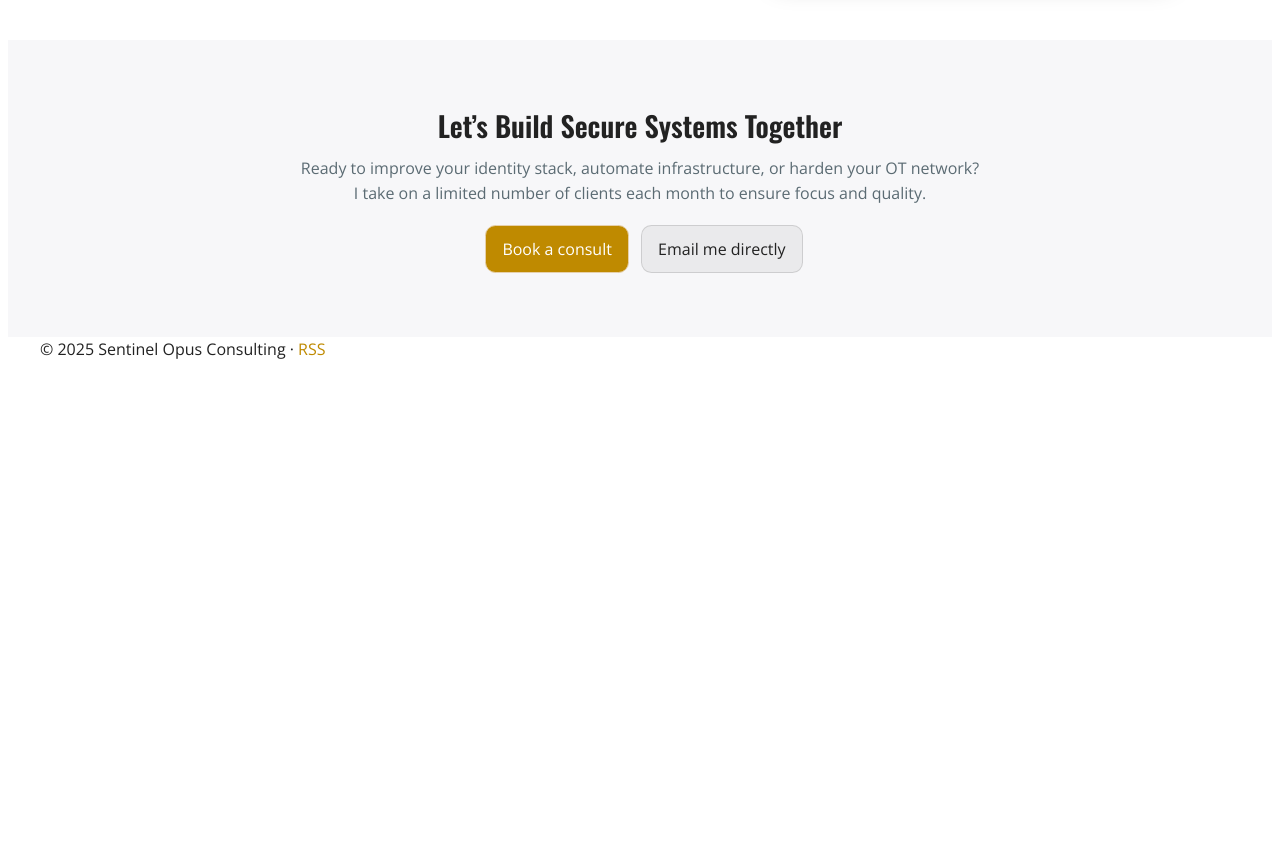
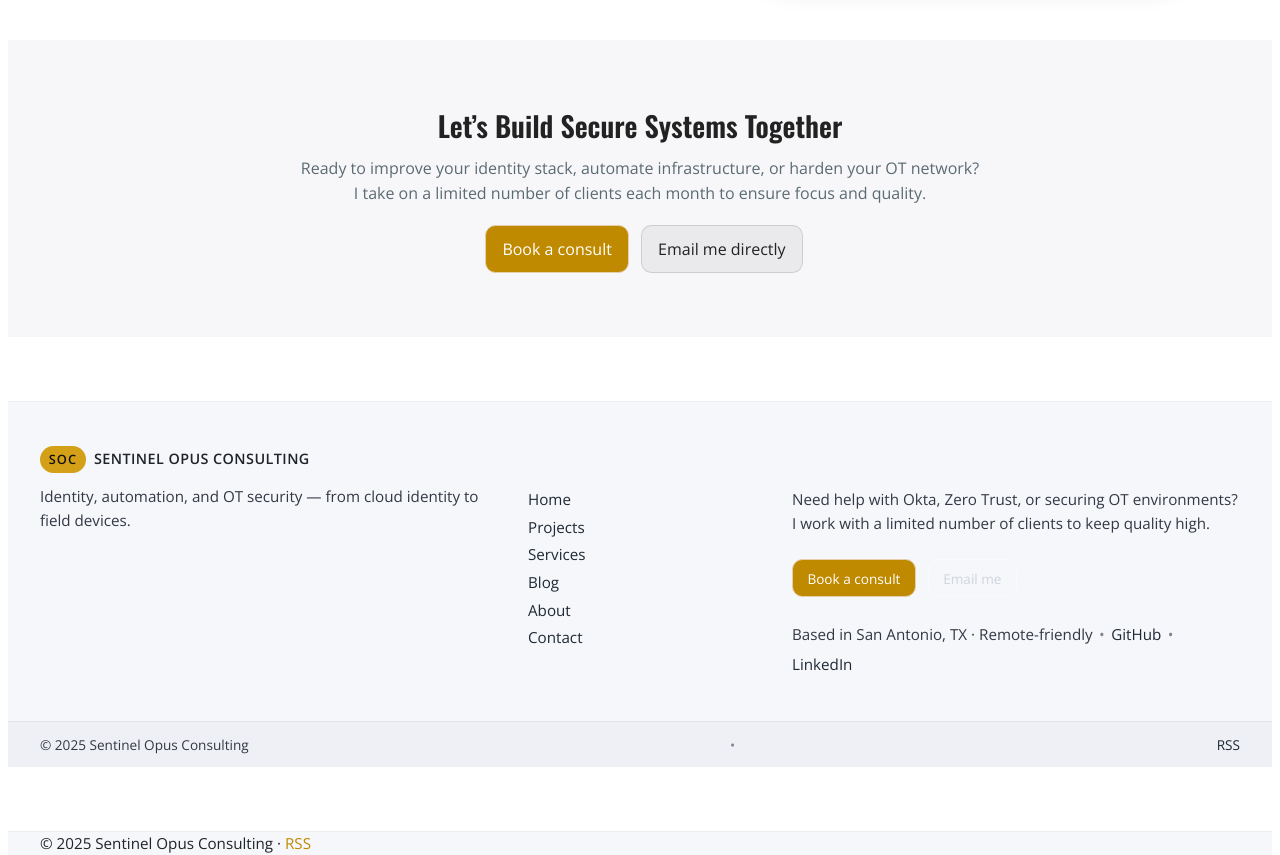
Before and after one commit to JoeySmith-SOC/sentinelopusconsulting, a Jekyll site: the page built from index.html, in a window 1280 px wide and 900 px high, scrolled down 3014 px, cut to the strip 45-900 px from the top of the window. Built offline with Jekyll 4.4.1, drawn with Linux system fonts in a browser that asks for light colours; before the commit the page ends 3421 px from its top, so only the background shows below that.

Commit message:
updated the main.css and footer.html

```diff
--- a/_includes/footer.html
+++ b/_includes/footer.html
@@ -1,3 +1,61 @@
+<footer class="site-footer">
+  <div class="container footer-inner">
+
+    <!-- Brand / Positioning -->
+    <div class="footer-brand">
+      <div class="footer-logo-text">
+        <span class="footer-mark">SOC</span>
+        <span class="footer-name">Sentinel Opus Consulting</span>
+      </div>
+      <p class="footer-tagline">
+        Identity, automation, and OT security — from cloud identity to field devices.
+      </p>
+    </div>
+
+    <!-- Quick Links -->
+    <nav class="footer-nav" aria-label="Footer navigation">
+      <h3 class="footer-heading">Navigate</h3>
+      <ul>
+        <li><a href="{{ '/' | relative_url }}">Home</a></li>
+        <li><a href="{{ '/projects/' | relative_url }}">Projects</a></li>
+        <li><a href="{{ '/services/' | relative_url }}">Services</a></li>
+        <li><a href="{{ '/blog/' | relative_url }}">Blog</a></li>
+        <li><a href="{{ '/about/' | relative_url }}">About</a></li>
+        <li><a href="{{ '/contact/' | relative_url }}">Contact</a></li>
+      </ul>
+    </nav>
+
+    <!-- Contact / Social -->
+    <div class="footer-contact">
+      <h3 class="footer-heading">Let’s work together</h3>
+      <p class="footer-copy">
+        Need help with Okta, Zero Trust, or securing OT environments?
+        I work with a limited number of clients to keep quality high.
+      </p>
+      <div class="footer-actions">
+        <a class="btn primary btn-sm" href="{{ '/contact/' | relative_url }}">Book a consult</a>
+        <a class="btn ghost btn-sm" href="mailto:joeysmith@sentinelopusconsulting.com">Email me</a>
+      </div>
+
+      <div class="footer-meta">
+        <span>Based in San Antonio, TX · Remote-friendly</span>
+        <span class="footer-separator">•</span>
+        <a href="https://github.com/JoeySmith-SOC" target="_blank" rel="noreferrer">GitHub</a>
+        <span class="footer-separator">•</span>
+        <a href="https://www.linkedin.com/in/joeysmith-cybertocircuit" target="_blank" rel="noreferrer">LinkedIn</a>
+      </div>
+    </div>
+  </div>
+
+  <!-- Bottom line -->
+  <div class="footer-bottom">
+    <div class="container footer-bottom-inner">
+      <span>© {{ site.time | date: '%Y' }} Sentinel Opus Consulting</span>
+      <span class="footer-separator">•</span>
+      <a href="{{ '/feed.xml' | relative_url }}">RSS</a>
+    </div>
+  </div>
+</footer>
 <footer class="site-footer">
   <div class="container">
     <p>&copy; {{ site.time | date: '%Y' }} {{ site.title }} · <a href="{{ '/feed.xml' | relative_url }}">RSS</a></p>
--- a/assets/css/main.css
+++ b/assets/css/main.css
@@ -715,3 +715,211 @@
   max-width: 680px;
   margin: 0 auto 1.25rem;
 }
+/* =========================================================
+   FOOTER
+========================================================= */
+
+.site-footer {
+  margin-top: 4rem;
+  background: #050608;
+  color: #d0d4dc;
+  border-top: 1px solid rgba(255,255,255,0.04);
+  font-size: 0.95rem;
+}
+
+.footer-inner {
+  display: grid;
+  grid-template-columns: minmax(0, 2fr) minmax(0, 1fr) minmax(0, 2fr);
+  gap: 2.5rem;
+  padding: 2.75rem 1.5rem;
+}
+
+.footer-brand,
+.footer-nav,
+.footer-contact {
+  display: flex;
+  flex-direction: column;
+  gap: 0.75rem;
+}
+
+/* Brand block */
+.footer-logo-text {
+  display: flex;
+  align-items: baseline;
+  gap: 0.5rem;
+}
+
+.footer-mark {
+  display: inline-flex;
+  align-items: center;
+  justify-content: center;
+  height: 1.7rem;
+  padding: 0 0.55rem;
+  border-radius: 999px;
+  background: #d4a017;
+  color: #111;
+  font-weight: 700;
+  font-size: 0.8rem;
+  letter-spacing: 0.08em;
+  text-transform: uppercase;
+}
+
+.footer-name {
+  font-weight: 600;
+  letter-spacing: 0.03em;
+  text-transform: uppercase;
+  font-size: 0.9rem;
+}
+
+.footer-tagline {
+  margin: 0;
+  max-width: 32rem;
+  color: #b7bdc9;
+}
+
+/* Nav block */
+.footer-heading {
+  margin: 0 0 0.5rem;
+  font-size: 0.9rem;
+  letter-spacing: 0.08em;
+  text-transform: uppercase;
+  color: #f5f7fb;
+}
+
+.footer-nav ul {
+  list-style: none;
+  margin: 0;
+  padding: 0;
+}
+
+.footer-nav li + li {
+  margin-top: 0.25rem;
+}
+
+.footer-nav a {
+  color: #b7bdc9;
+  text-decoration: none;
+}
+
+.footer-nav a:hover {
+  color: #ffffff;
+}
+
+/* Contact block */
+.footer-copy {
+  margin: 0;
+  color: #b7bdc9;
+  max-width: 28rem;
+}
+
+.footer-actions {
+  display: flex;
+  flex-wrap: wrap;
+  gap: 0.75rem;
+  margin-top: 0.75rem;
+}
+
+/* Small footer buttons */
+.btn.btn-sm {
+  padding: 0.45rem 0.9rem;
+  font-size: 0.85rem;
+}
+
+.btn.ghost {
+  background: transparent;
+  color: #d0d4dc;
+  border: 1px solid rgba(255,255,255,0.35);
+}
+
+.btn.ghost:hover {
+  background: rgba(255,255,255,0.06);
+}
+
+.footer-meta {
+  margin-top: 0.9rem;
+  display: flex;
+  flex-wrap: wrap;
+  gap: 0.4rem;
+  align-items: center;
+  color: #8f96a5;
+}
+
+.footer-meta a {
+  color: #c5cbda;
+  text-decoration: none;
+}
+
+.footer-meta a:hover {
+  color: #ffffff;
+}
+
+.footer-separator {
+  opacity: 0.6;
+}
+
+/* Bottom strip */
+.footer-bottom {
+  border-top: 1px solid rgba(255,255,255,0.06);
+  padding: 0.75rem 0;
+  background: #040507;
+}
+
+.footer-bottom-inner {
+  display: flex;
+  flex-wrap: wrap;
+  gap: 0.4rem;
+  align-items: center;
+  justify-content: space-between;
+  font-size: 0.85rem;
+  color: #8f96a5;
+}
+
+.footer-bottom a {
+  color: #c5cbda;
+  text-decoration: none;
+}
+
+.footer-bottom a:hover {
+  color: #ffffff;
+}
+
+/* ------------------------------
+   Footer — LIGHT THEME OVERRIDES
+------------------------------ */
+
+:root[data-theme="light"] .site-footer {
+  background: #f6f7fb;
+  color: #20232a;
+  border-top: 1px solid rgba(0,0,0,0.04);
+}
+
+:root[data-theme="light"] .footer-bottom {
+  background: #eef0f6;
+  border-top-color: rgba(0,0,0,0.06);
+}
+
+:root[data-theme="light"] .footer-tagline,
+:root[data-theme="light"] .footer-copy,
+:root[data-theme="light"] .footer-meta,
+:root[data-theme="light"] .footer-bottom-inner {
+  color: #333843;
+}
+
+:root[data-theme="light"] .footer-nav a,
+:root[data-theme="light"] .footer-meta a,
+:root[data-theme="light"] .footer-bottom a {
+  color: #1f2933;
+}
+
+:root[data-theme="light"] .footer-nav a:hover,
+:root[data-theme="light"] .footer-meta a:hover,
+:root[data-theme="light"] .footer-bottom a:hover {
+  color: #000000;
+}
+
+@media (max-width: 960px) {
+  .footer-inner {
+    grid-template-columns: 1fr;
+    padding: 2.25rem 1.25rem;
+  }
+}
```
